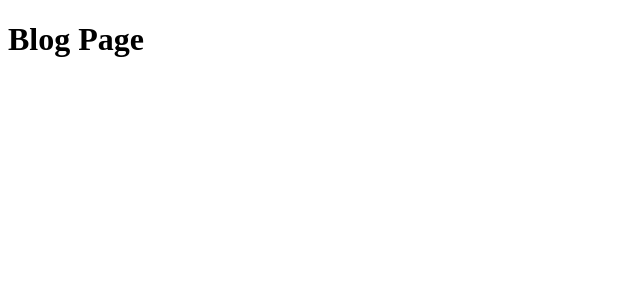
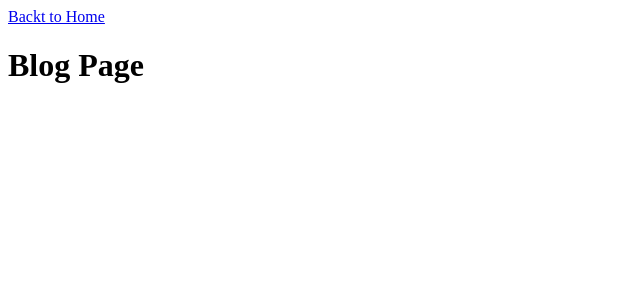
Before and after one commit to SabujMahonto/nextjs-routeing-system, a Next.js app: page /blog in a window 1280 px wide. Shown: the top 300 px of the page, without its empty margins (0-640 px from the left). Built offline with nearby package versions, Linux system fonts and the light colour scheme.

Commit message:
back to HomePage Link added

```diff
--- a/pages/blog/index.js
+++ b/pages/blog/index.js
@@ -1,7 +1,11 @@
+import Link from "next/link"
 
 const BlogPage = () => {
   return (
-    <div><h1>Blog Page</h1></div>
+    <div>
+      <Link href="/">Backt to Home</Link>
+      <h1>Blog Page</h1>
+      </div>
   )
 }
 
--- a/pages/products/index.js
+++ b/pages/products/index.js
@@ -1,9 +1,11 @@
+import Link from "next/link";
 
 
 export default function ProductList() {
   return (
     <div>
         <h1>ProductList</h1>
+        <Link href="/">Backt to Home</Link>
         <ul>
             <li>Product 1</li>
             <li>Product 2</li>
```
Also changed, not shown: pages/library/[[...all]].js (+6 -1 lines).
